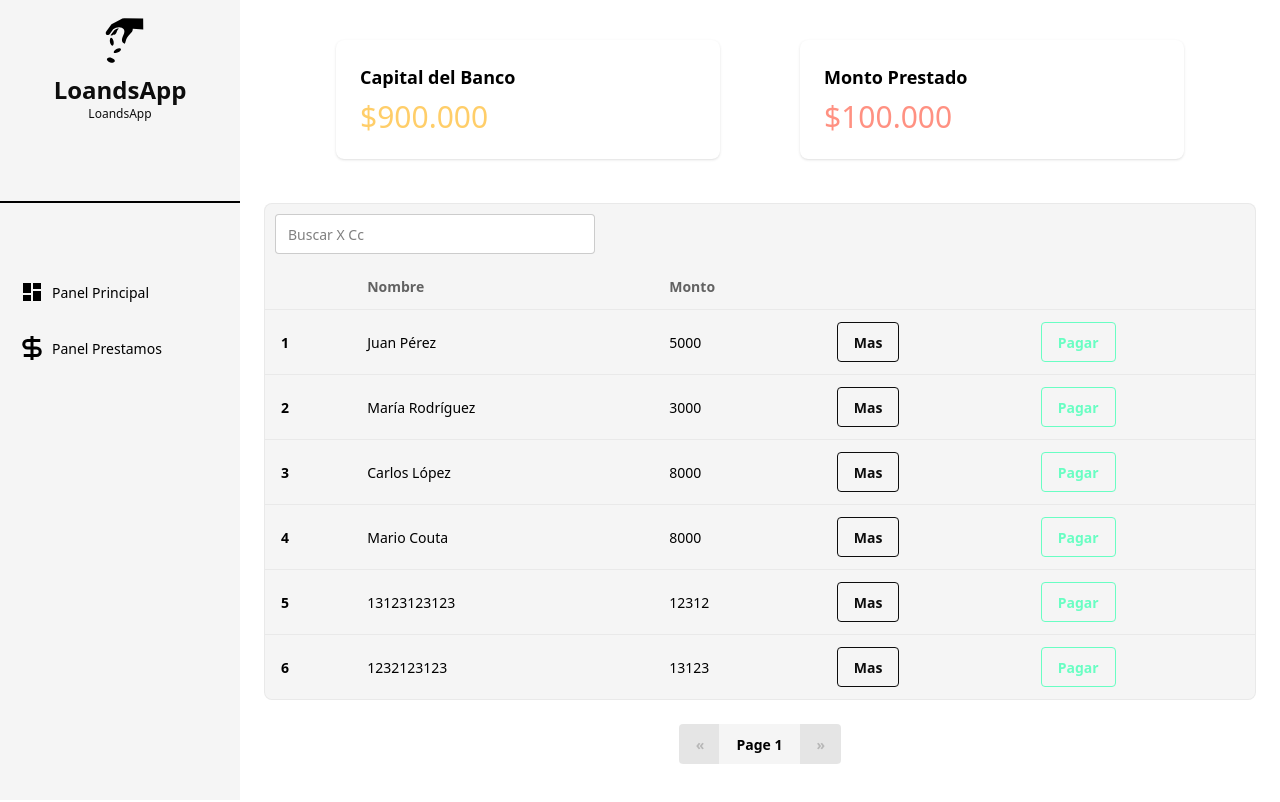
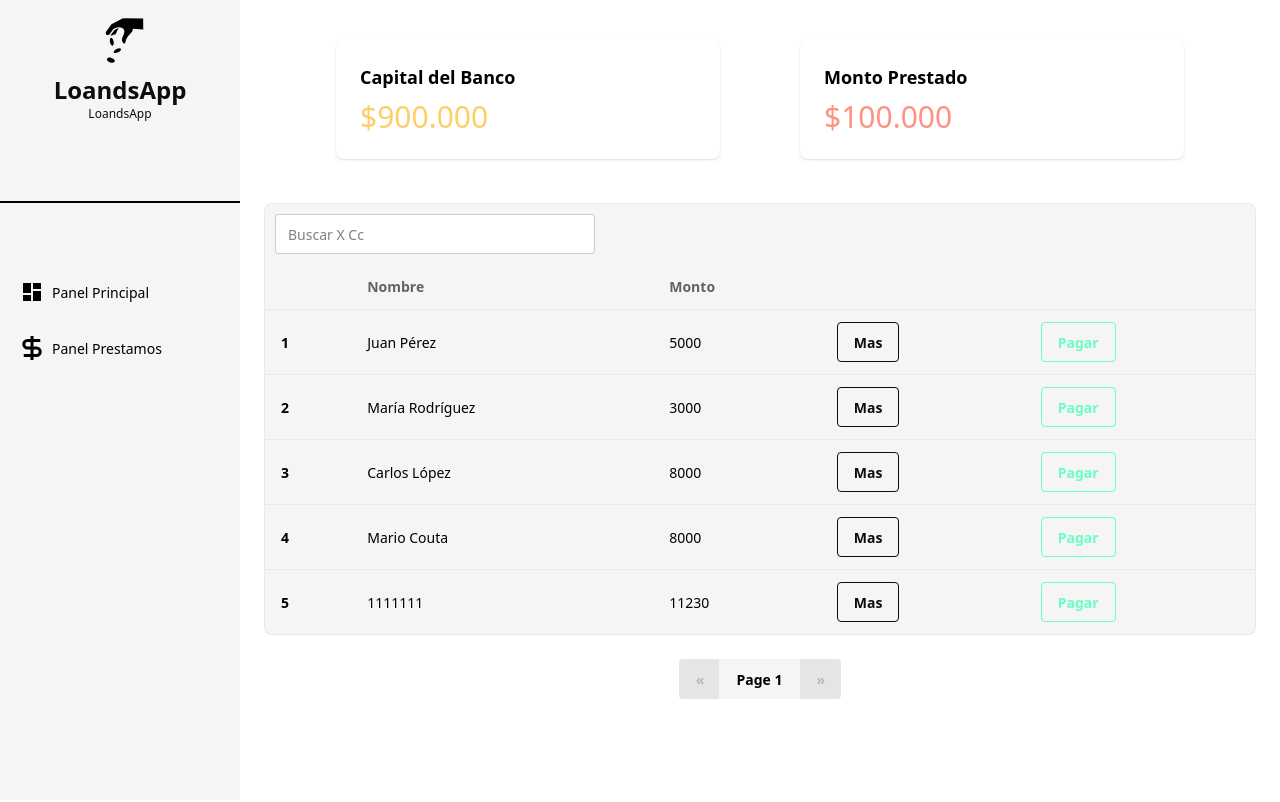
Before and after one commit to joseAL520/LoansApp, an Angular app: page / in a window 1280 px wide. Shown: the top 802 px of the page. Built offline with nearby package versions, Linux system fonts and the light colour scheme; data requests are answered from the project's data file.

Commit message:
metodo post y delete, con UUIDv4

```diff
--- a/db.json
+++ b/db.json
@@ -33,20 +33,12 @@
       "payDate": "2025-06-30"
     },
     {
-      "id": "66cfc27f-e3e2-4619-9a01-6f0a583f1841",
-      "nit": 13123123123,
-      "fullName": "13123123123",
-      "email": "123123123@gmail.com",
-      "loans": 12312,
-      "payDate": "2025-06-07"
-    },
-    {
-      "id": "66cfc27f-e3e2-4619-9a01-6f0a583f1841",
-      "nit": 13123123123,
-      "fullName": "1232123123",
-      "email": "13123123@gmail.com",
-      "loans": 13123,
-      "payDate": "123123-12-13"
+      "id": "b7a82df3-76c1-42d6-b995-9b0d90f03963",
+      "nit": 1232123123,
+      "fullName": "1111111",
+      "email": "jose.albet@gmail.com",
+      "loans": 11230,
+      "payDate": ""
     }
   ],
   "admin": {
--- a/package.json
+++ b/package.json
@@ -24,6 +24,7 @@
     "rxjs": "~7.8.0",
     "tailwindcss": "^4.1.8",
     "tslib": "^2.3.0",
+    "uuid": "^11.1.0",
     "zone.js": "~0.15.0"
   },
   "devDependencies": {
--- a/src/app/dashboard/components/dashboard-form/dashboard-form.component.ts
+++ b/src/app/dashboard/components/dashboard-form/dashboard-form.component.ts
@@ -1,9 +1,10 @@
-import { ChangeDetectionStrategy, Component, inject } from '@angular/core';
+import { ChangeDetectionStrategy, Component, inject, output } from '@angular/core';
 import { ActivatedRoute, Router, RouterLink } from '@angular/router';
 import {FormBuilder, FormControl, ReactiveFormsModule, Validators} from '@angular/forms';
-import { min, switchMap } from 'rxjs';
+import { from, min, switchMap } from 'rxjs';
 import { FormUtils } from '../../utils/form-utils';
-import { DashboardService } from '../../services/dashboard.service';
+import { v4 as uuidv4 } from 'uuid';
+
 
 @Component({
   selector: 'app-dashboard-form',
@@ -13,27 +14,29 @@ import { DashboardService } from '../../services/dashboard.service';
 })
 export class DashboardFormComponent  {
 
-  dashboardService = inject(DashboardService)
+
   router = inject(Router)
   activateRouter= inject(ActivatedRoute)
   public id: any;
   private fb  = inject(FormBuilder)
 
   myForm = this.fb.group({
-    id:['66cfc27f-e3e2-4619-9a01-6f0a583f1841'],
-    nit:[,[Validators.required, Validators.min(5)]],
+    id:[uuidv4()],
+    nit:[0,[Validators.required, Validators.min(5)]],
     fullName:['',[Validators.required, Validators.minLength(7)]],
     email:['',[Validators.required, Validators.email]],
-    loans:[,[Validators.required, Validators.min(10000),Validators.max(100000)]],
-    payDate: ['']
+    loans:[0,[Validators.required, Validators.min(10000),Validators.max(100000)]],
+    payDate:['']
   })
-  formUtils= FormUtils;
+  formUtils= FormUtils; //
+  formOutput = output<any>();
 
   onSubmit(){
    this.myForm.markAllAsTouched();
    if(!this.myForm.valid)return
+
     const newClient = this.myForm.value
-    this.dashboardService.postClients(newClient).subscribe()
+    this.formOutput.emit(newClient)
     this.myForm.reset()
   }
 
--- a/src/app/dashboard/components/dashboard-list/dashboard-list.component.html
+++ b/src/app/dashboard/components/dashboard-list/dashboard-list.component.html
@@ -34,7 +34,7 @@
             <button class="btn btn-outline btn-success" [routerLink]="['/lonsEdit',item.id]" >Editar</button>
           </td>
           <td>
-            <button class="btn btn-outline btn-error">Eliminar</button>
+            <button class="btn btn-outline btn-error" (click)="onDelete(item.id)">Eliminar</button>
           </td>
         }
 
--- a/src/app/dashboard/components/dashboard-list/dashboard-list.component.ts
+++ b/src/app/dashboard/components/dashboard-list/dashboard-list.component.ts
@@ -18,8 +18,14 @@ export class DashboardListComponent {
   ismessangerError = input<string | undefined | unknown>()
 
   searchOutput = output<void>();
+  deleteOutput = output<string>();
+
   onSearch(x:any) {
     this.searchOutput.emit(x.target.value)
   }
 
+  onDelete(x:string) {
+   this.deleteOutput.emit(x)
+  }
+
 }
--- a/src/app/dashboard/pages/loans-page/loans-page.component.html
+++ b/src/app/dashboard/pages/loans-page/loans-page.component.html
@@ -1,7 +1,12 @@
 <app-dashboar-cards></app-dashboar-cards>
 
 <div class="flex bg-base-300 m-6 justify-between rounded-xl ">
-    <app-dashboard-form></app-dashboard-form>
+    <app-dashboard-form (formOutput)="postClient($event)" ></app-dashboard-form>
     <div class="divider divider-horizontal">.</div>
-    <app-dashboard-list typeRoute="loans" [clients]="clietnsResource.value()" ></app-dashboard-list>
+  <app-dashboard-list
+    typeRoute="loans"
+    [clients]="searchedClients ? searchedClients : clientsResource.value()"
+    (searchOutput)="clietnSearchBy($event)"
+    (deleteOutput)="clietnDeleteBy($event)"
+    ></app-dashboard-list>
 </div>
--- a/src/app/dashboard/pages/loans-page/loans-page.component.ts
+++ b/src/app/dashboard/pages/loans-page/loans-page.component.ts
@@ -1,9 +1,10 @@
-import { ChangeDetectionStrategy, Component, inject, resource } from '@angular/core';
+import { ChangeDetectionStrategy, Component, inject, resource, signal } from '@angular/core';
 import { DashboarCardsComponent } from "../../components/dashboar-cards/dashboar-cards.component";
 import { DashboardFormComponent } from "../../components/dashboard-form/dashboard-form.component";
 import { DashboardListComponent } from "../../components/dashboard-list/dashboard-list.component";
 import { firstValueFrom } from 'rxjs';
 import { DashboardService } from '../../services/dashboard.service';
+import { Client } from '../../interfaces/clients.interfaces';
 
 @Component({
   selector: 'app-loans-page',
@@ -12,12 +13,16 @@ import { DashboardService } from '../../services/dashboard.service';
   changeDetection: ChangeDetectionStrategy.OnPush,
 })
 export class LoansPageComponent {
+
+  searchedClients?: Client[]| null = null;
+
   clientService = inject(DashboardService)
+  clientsRequest = signal({});
+  limit = 5;
 
-  limit = 5;
-  clietnsResource = resource({
-
-      request:() => ({}),
+  //get
+  clientsResource = resource({
+      request: this.clientsRequest,
       loader: async({ request: offset } ) => {
         return await firstValueFrom(
           this.clientService.getClients(this.limit)
@@ -25,5 +30,49 @@ export class LoansPageComponent {
       },
   })
 
+  //getById
+  clietnSearchBy(event: any) {
+    const id = Number(event);
+    if (!id) {
+      this.searchedClients = null;
+      return;
+    }
+    this.clientService.getClientsById(id).subscribe({
+      next: (clients) => {
+        this.searchedClients = clients;
+      },
+      error: () => {
+        this.searchedClients = null;
+      }
+    });
 
+  }
+
+  //post
+  postClient(x:any){
+    this.clientService.postClients(x).subscribe({
+    next: () => {
+       this.clientsRequest.update(r => ({ ...r }));
+    },
+    error: (err) => {
+      console.error('Error al enviar cliente', err);
+    }
+  }
+    )
+  }
+
+  //update
+
+  //delete
+  clietnDeleteBy(x:string){
+    this.clientService.deleteClients(x).subscribe({
+    next: () => {
+       this.clientsRequest.update(r => ({ ...r }));
+    },
+    error: (err) => {
+      console.error('Error al eliminar cliente', err);
+    }
+  }
+    )
+  }
 }
--- a/src/app/dashboard/services/dashboard.service.ts
+++ b/src/app/dashboard/services/dashboard.service.ts
@@ -34,8 +34,8 @@ export class DashboardService {
     return this.httpClient.put<Client>(`${basUrl}`,id)
   }
 
-  deleteClients():Observable<Client>{
-    return this.httpClient.delete<Client>(`${basUrl}`)
+  deleteClients(id:string):Observable<Client>{
+    return this.httpClient.delete<Client>(`${basUrl}/${id}`)
   }
 
 }
```
Also changed, not shown: 2 other files (tests, documents, lock files or other folders).
